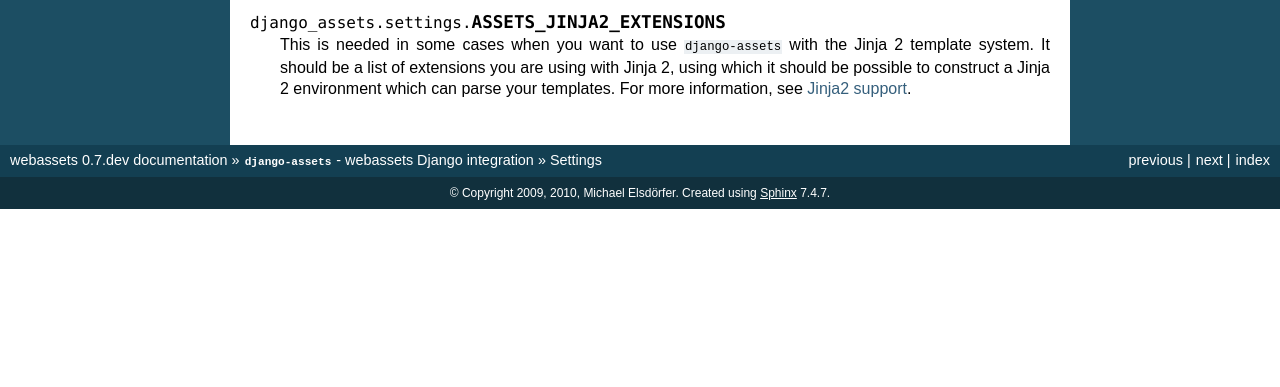
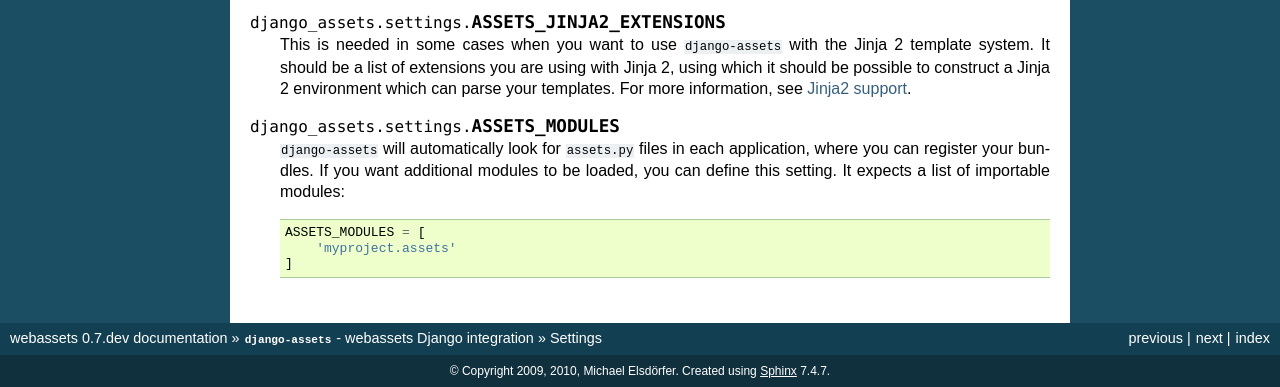
Before and after one commit to miracle2k/webassets, a Sphinx documentation site: the page built from docs/django/settings.rst, in a window 1280 px wide, cut to the strip 1019-1406 px from the top of the page. Built offline with Sphinx 7.4.7, drawn with Linux system fonts in a browser that asks for light colours; before the commit the page ends 1228 px from its top, so only the background shows below that.

Commit message:
Add ASSETS_MODULES Django setting.
Deprecated the auto-load of a project-level "assets.py", which doesn't work
well with Django 1.4 in particular.

Closes #113.

```diff
--- a/docs/django/settings.rst
+++ b/docs/django/settings.rst
@@ -46,3 +46,17 @@ in your project's global settings.
     using with Jinja 2, using which it should be possible to construct a
     Jinja 2 environment which can parse your templates. For more information,
     see :doc:`jinja2`.
+
+.. _django-setting-modules:
+
+.. data:: ASSETS_MODULES
+    :noindex:
+
+    ``django-assets`` will automatically look for ``assets.py`` files in each
+    application, where you can register your bundles. If you want additional
+    modules to be loaded, you can define this setting. It expects a list of
+    importable modules::
+
+        ASSETS_MODULES = [
+            'myproject.assets'
+        ]
--- a/docs/upgrading.rst
+++ b/docs/upgrading.rst
@@ -59,6 +59,10 @@ Other changes:
   filter and have not explicitly given it a name, you need to do this now if
   you want to register the filter globally.
 
+- ``django_assets`` no longer tries to load a global ``assets.py`` module (it
+  will still find bundles defined in application-level ``assets.py`` files). If
+  you want to define bundles in other modules, you now need to list those
+  explicitly in the :ref:`ASSETS_MODULES <django-setting-modules>` setting.
 
 In 0.6
 ~~~~~~
```
Also changed, not shown: 1 other file.
